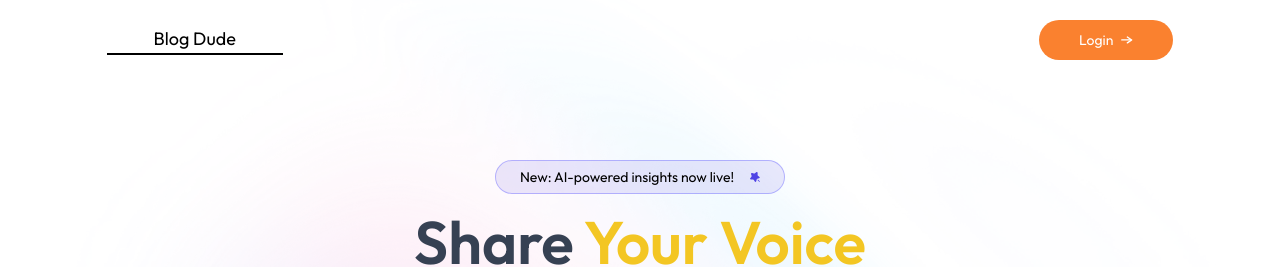
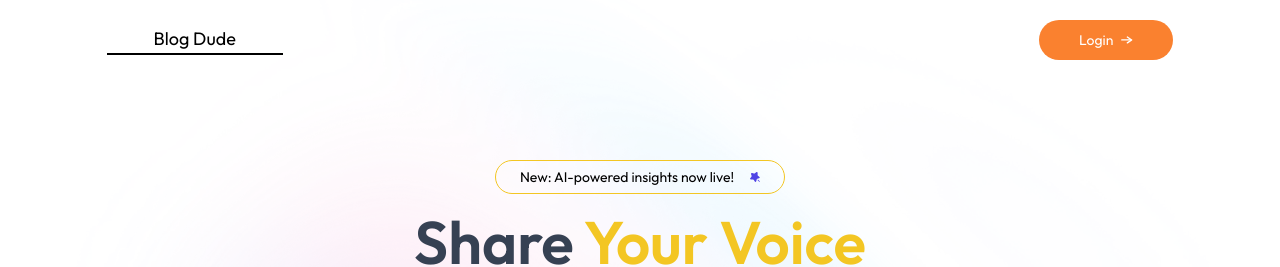
Before and after one commit to almamun528/blog-project, a React (Vite) app in the folder blog-client/: page / in a window 1280 px wide. Shown: the top 267 px of the page. Built offline with nearby package versions, Linux system fonts and the light colour scheme; no server answers.

Commit message:
change color

```diff
--- a/blog-client/src/Pages/Blog/Blog.jsx
+++ b/blog-client/src/Pages/Blog/Blog.jsx
@@ -101,7 +101,7 @@ const Blog = () => {
             {data.title}
           </h1>
           <h6 className="my-5 max-w-lg truncate mx-auto">{data.subTitle}</h6>
-          <p className="inline-block py-1 px-4 rounded-full mb-6 border text-sm border-indigo-600/35 bg-indigo-600/5 font-medium">
+          <p className="inline-block py-1 px-4 rounded-full mb-6 border text-sm border-[#f3c623] bg-primary/5 font-medium">
             Author Name- User Name{" "}
           </p>
         </div>
--- a/blog-client/src/components/Hero/HeaderSection.jsx
+++ b/blog-client/src/components/Hero/HeaderSection.jsx
@@ -8,7 +8,7 @@ const Header = () => {
   return (
     <section className="mx-8 sm:max-16 xl:max-24 relative">
       <div className="text-center mt-20 mb-8">
-        <div className="inline-flex items-center justify-center gap-4 px-6 py-1.5 mb-4 border border-indigo-500/40 bg-indigo-700/10 rounded-full text-sm">
+        <div className="inline-flex items-center justify-center gap-4 px-6 py-1.5 mb-4 border border-[#f3c623] bg-secondary/30 rounded-full text-sm">
           <p>New: AI-powered insights now live!</p>
           <img src={assets.star_icon} className="w-2.5" alt="star icon" />
         </div>
```
